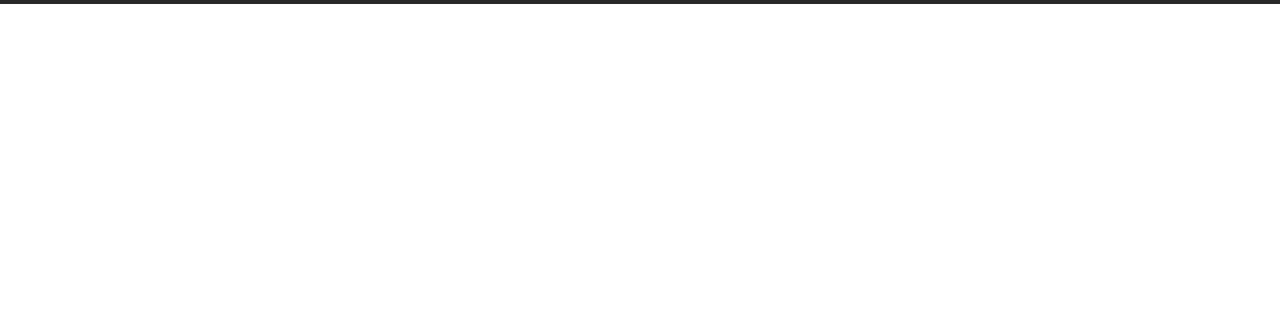
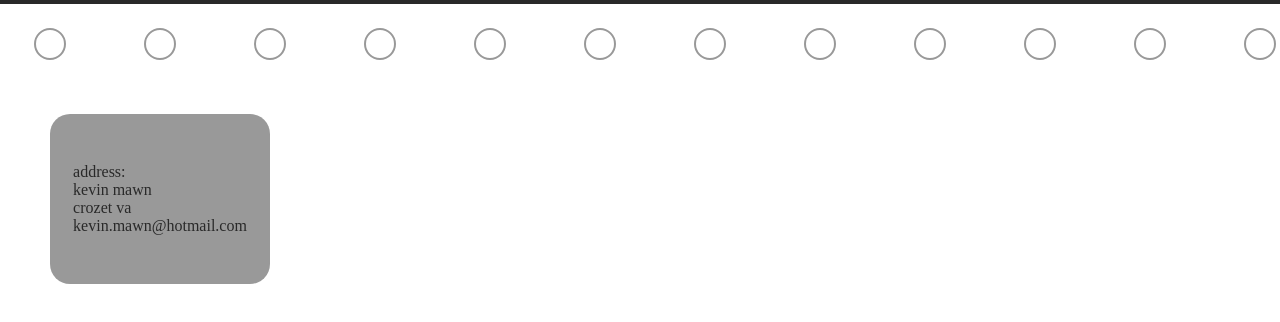
Before and after one commit to kevinmawn/kevinmawn.github.io, a plain HTML site: page index.html in a window 1280 px wide. Shown: the part 76-398 px from the top of the page. Drawn offline with Linux system fonts and the light colour scheme.

Commit message:
Add files via upload

```diff
--- a/index.html
+++ b/index.html
@@ -28,7 +28,7 @@
 		</div>
 
 		<div class="navg">
-			<p><a href="https://kevinmawn.github.io/contact.html">contact</a></p>
+			<p><a href="contact.html">contact</a></p>
 		</div>
 
 		<div class="navg">
@@ -37,9 +37,28 @@
 
 	</header>
 
-	<div svg_design>
+		<div class="mysvg">
+				<svg width="1300" height = "90">
+					<circle class="mycir" r="15" cx="50" cy="40" stroke="#999999" stroke-width="2" fill="none" ></circle>
+					<circle class="mycir" r="15" cx="160" cy="40" stroke="#999999" stroke-width="2" fill="none"></circle>
+					<circle class="mycir" r="15" cx="270" cy="40" stroke="#999999" stroke-width="2" fill="none"></circle>
+					<circle class="mycir" r="15" cx="380" cy="40" stroke="#999999" stroke-width="2" fill="none"></circle>
+					<circle class="mycir" r="15" cx="490" cy="40" stroke="#999999" stroke-width="2" fill="none"></circle>
+					<circle class="mycir" r="15" cx="600" cy="40" stroke="#999999" stroke-width="2" fill="none"></circle>
+					<circle class="mycir" r="15" cx="710" cy="40" stroke="#999999" stroke-width="2" fill="none"></circle>
+					<circle class="mycir" r="15" cx="820" cy="40" stroke="#999999" stroke-width="2" fill="none"></circle>
+					<circle class="mycir" r="15" cx="930" cy="40" stroke="#999999" stroke-width="2" fill="none"></circle>
+					<circle class="mycir" r="15" cx="1040" cy="40" stroke="#999999" stroke-width="2" fill="none"></circle>
+					<circle class="mycir" r="15" cx="1150" cy="40" stroke="#999999" stroke-width="2" fill="none"></circle>
+					<circle class="mycir" r="15" cx="1260" cy="40" stroke="#999999" stroke-width="2" fill="none"></circle>
+				</svg>
+		</div>
 
-	</div>
+		<div class="col4">
+
+				<p id="address">address:<br>kevin mawn<br>crozet va<br>kevin.mawn@hotmail.com</p>
+
+		</div>
 
   </body>
 
```
